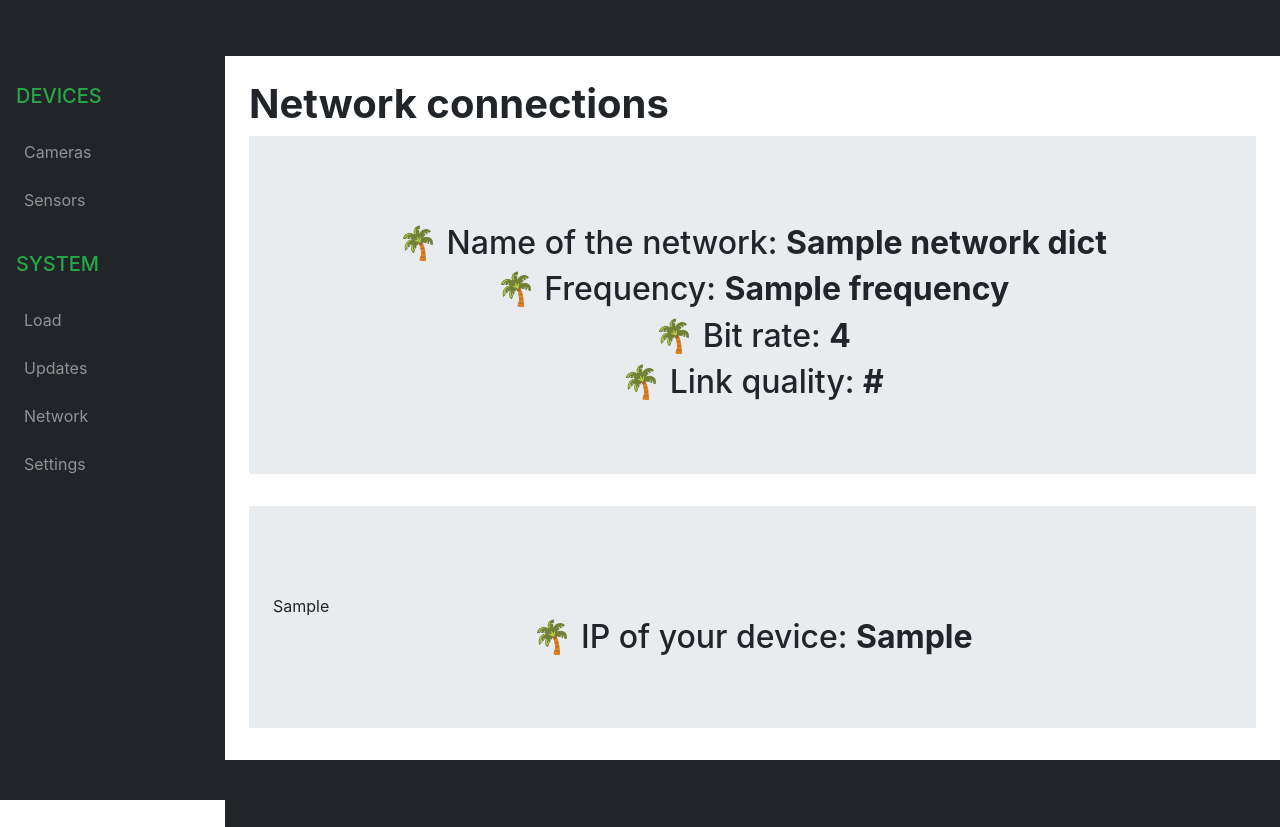
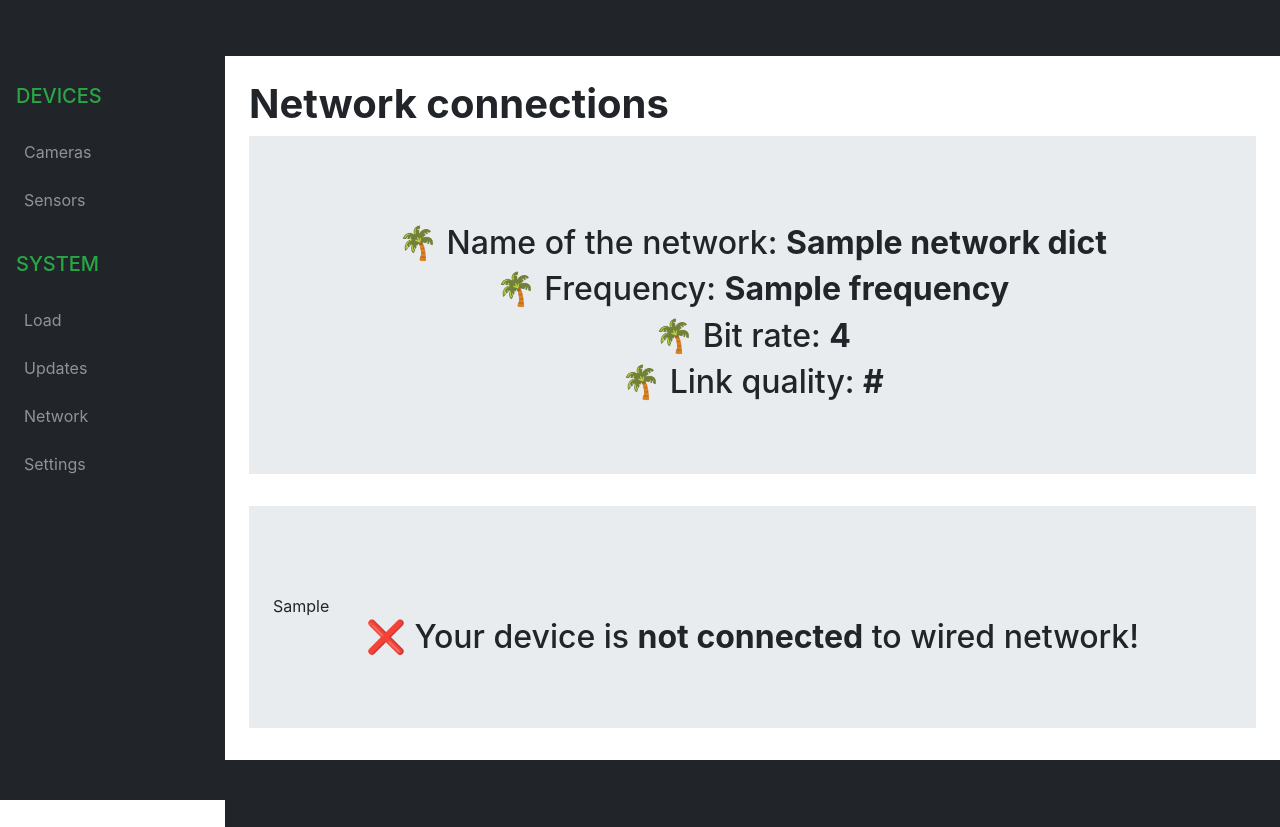
Before and after one commit to zacniewski/HomeGuard, a Django app: template frontend/templates/network.html in a window 1280 px wide. Run offline with Django 3.2, Linux system fonts and the light colour scheme; the template is opened without the code that fills it: most values are stand-ins (such as "Sample title", 1, 10 or a date in 2020); some libraries are stand-ins or nearby versions.

Commit message:
Wired network data captured in dict

```diff
--- a/frontend/templates/network.html
+++ b/frontend/templates/network.html
@@ -22,7 +22,7 @@
             <div class="container d-flex flex-column align-self-center">
                 <i class="fas fa-network-wired fa-4x mb-4 align-self-center"></i>
             {{  network_dict }}
-                {%  if network_dict.ip %}
+                {%  if network_dict.wired_ip %}
                     <h2 class="display-6 align-self-center">&#127796; IP of your device: <b>{{ network_dict.ip }}</b></h2>
                 {%  else %}
                     <h2 class="display-6 align-self-center">&#10060;  Your device is <b>not connected</b> to wired network!</h2>
--- a/frontend/views.py
+++ b/frontend/views.py
@@ -32,7 +32,7 @@ def network(request):
     for item in list_with_ifconfig_data:
         if 'broadcast' in item:
             network_dict['wired_ip'] = item[item.find('inet')+4: item.rfind('netmask')-1]
-        return render(request, 'network.html', {'network_dict': network_dict})
+    return render(request, 'network.html', {'network_dict': network_dict})
 
 
 def updates(request):
```
